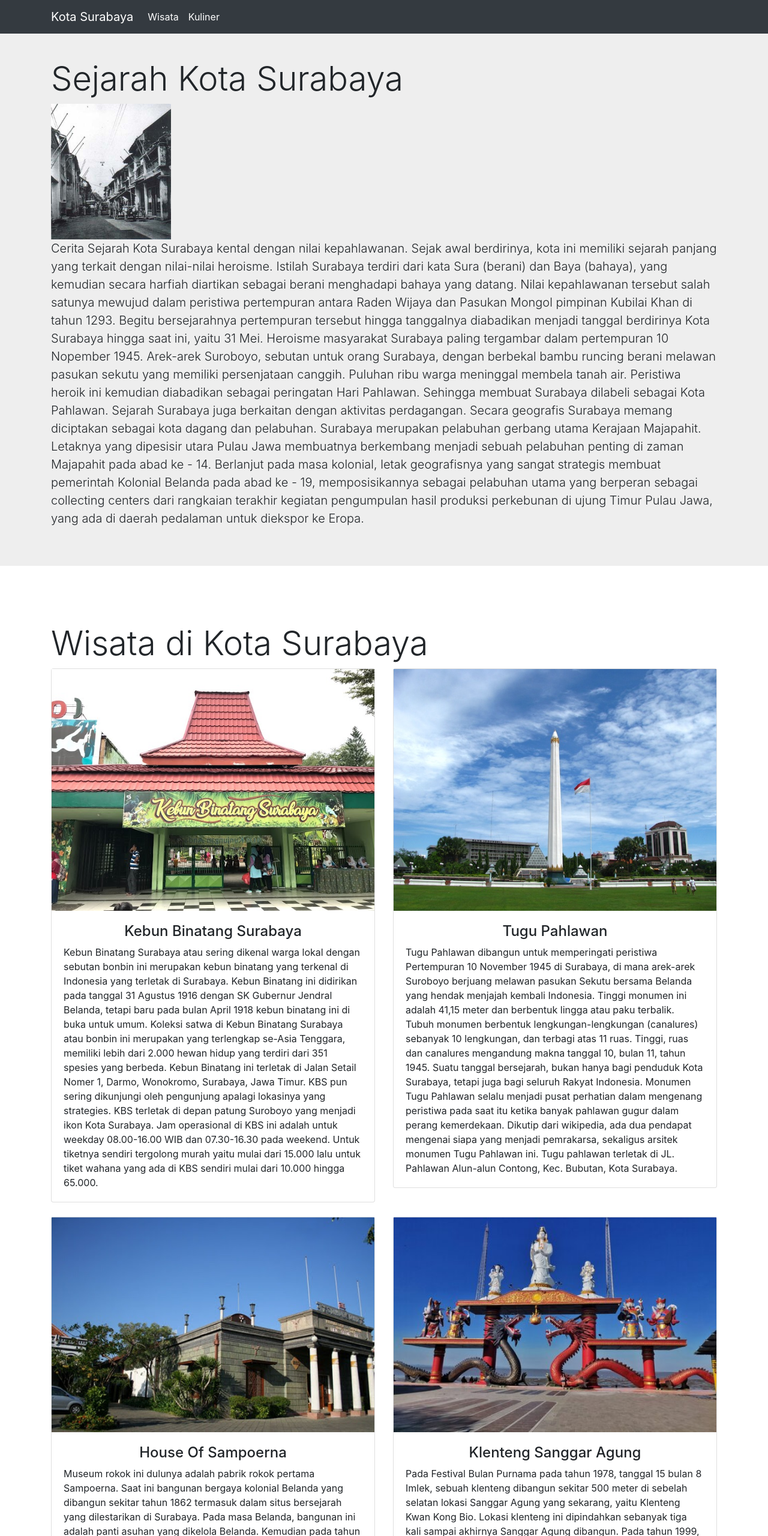
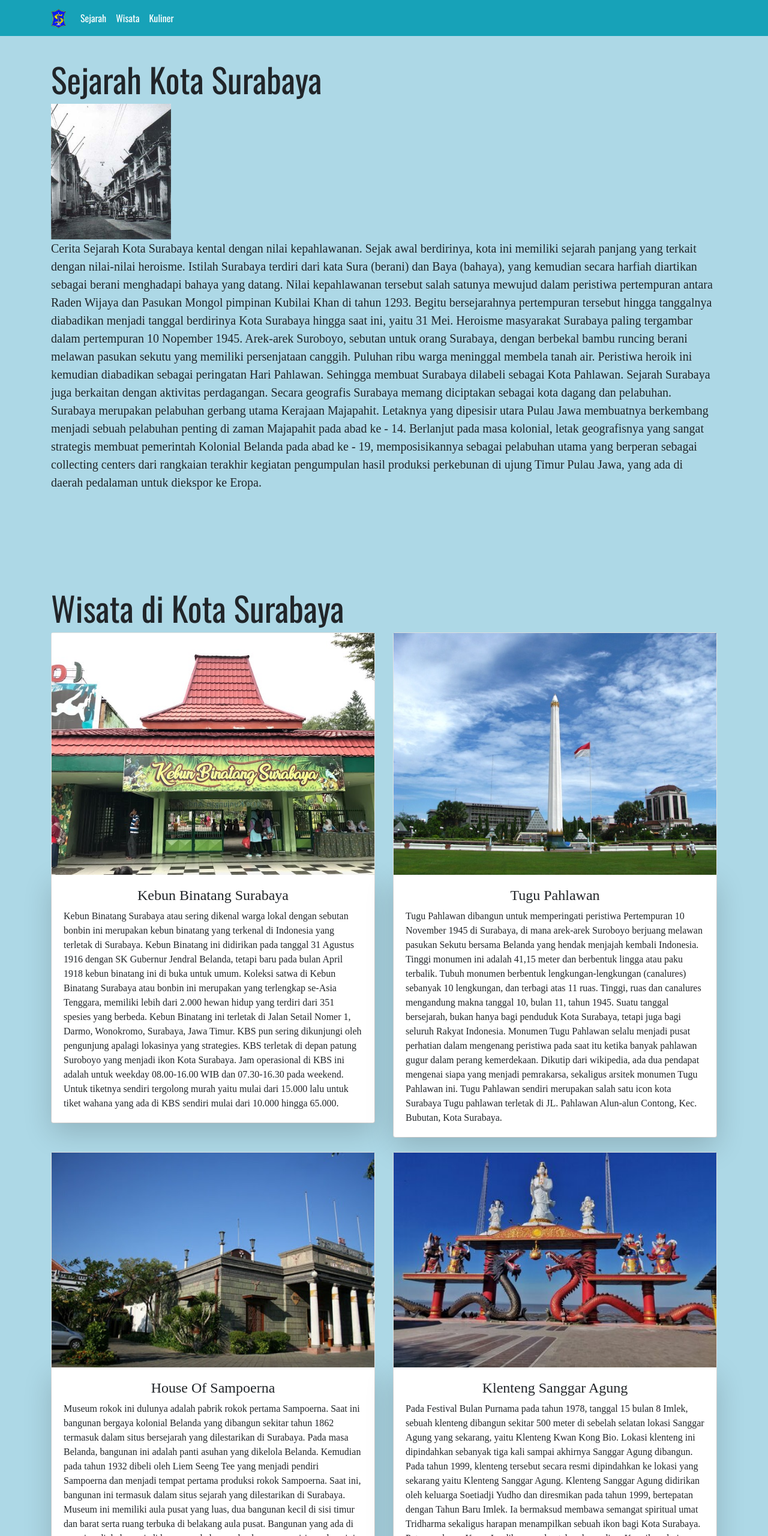
Before and after one commit to dafridramadhan/wikul, a plain HTML site: page index.html in a window 1280 px wide. Shown: the top 2560 px of the page at 60% size. Drawn offline with nearby package versions, Linux system fonts and the light colour scheme; a web font is replaced by a local one.

Commit message:
update website

```diff
--- a/css/style.css
+++ b/css/style.css
@@ -1,10 +1,21 @@
 html{
     scroll-behavior: smooth;
 }
+body{
+    background-color: lightblue;
+}
+p{
+    font-family: 'Zen Antique soft', serif;
+}
+h1{
+    font-family: 'Oswald', sans-serif;
+}
+h4{
+    font-family: 'Zen Antique Soft', serif;
+}
+a{
+    font-family: 'Oswald', sans-serif;
+}
 .Home{
-    background-color: #eee;
     margin-top: 50px;
 }
-.Kuliner{
-    background-color: #eee;
-}
--- a/index.html
+++ b/index.html
@@ -5,19 +5,22 @@
     <meta name="viewport" content="width=device-width, initial-scale=1, shrink-to-fit=no">
     <link rel="stylesheet" href="https://stackpath.bootstrapcdn.com/bootstrap/4.1.3/css/bootstrap.min.css" integrity="sha384-MCw98/SFnGE8fJT3GXwEOngsV7Zt27NXFoaoApmYm81iuXoPkFOJwJ8ERdknLPMO" crossorigin="anonymous">
     <link rel="stylesheet" href="css/style.css">
+    <link href="https://fonts.googleapis.com/css2?family=Oswald&display=swap" rel="stylesheet">
+    <link href="https://fonts.googleapis.com/css2?family=Zen+Antique+Soft&display=swap" rel="stylesheet">
     <title>Kota Surabaya!</title>
   </head>
   <body>
-    <nav class="navbar fixed-top navbar-expand-lg navbar-dark bg-dark">
+    <nav class="navbar fixed-top navbar-expand-lg navbar-dark bg-info">
         <div class="container">
-        <a class="navbar-brand page-scroll" href="#Home">Kota Surabaya</a>
+        <a class="navbar-brand"><img src="img/logo surabaya.png" width="25px"></a>
         <button class="navbar-toggler" type="button" data-toggle="collapse" data-target="#navbarNavAltMarkup" aria-controls="navbarNavAltMarkup" aria-expanded="false" aria-label="Toggle navigation">
           <span class="navbar-toggler-icon"></span>
         </button>
         <div class="collapse navbar-collapse" id="navbarNavAltMarkup">
           <div class="navbar-nav">
-            <a class="nav-item nav-link active page-scroll" href="#Wisata">Wisata<span class="sr-only">(current)</span></a>
-            <a class="nav-item nav-link active page-scroll" href="#Kuliner">Kuliner<span class="sr-only">(current)</span></a>
+            <a class="nav-item nav-link active" href="#Home">Sejarah<span class="sr-only">(current)</span></a>
+            <a class="nav-item nav-link active" href="#Wisata">Wisata<span class="sr-only">(current)</span></a>
+            <a class="nav-item nav-link active" href="#Kuliner">Kuliner<span class="sr-only">(current)</span></a>
           </div>
         </div>
         </div>
@@ -38,7 +41,7 @@
             <div class="col-lg-6">
                 <div class="card">
                     <img src="img/kbs.jpg" alt="ini adalah foto kbs">
-                        <div class="card-body">
+                        <div class="card-body shadow-lg bg-white rounded">
                             <h4 class="card-text text-center">Kebun Binatang Surabaya</h4>
                             <p class="card-text">Kebun Binatang Surabaya atau sering dikenal warga lokal dengan sebutan bonbin ini merupakan kebun binatang yang terkenal di Indonesia yang terletak di Surabaya. Kebun Binatang ini didirikan pada tanggal 31 Agustus 1916 dengan SK Gubernur Jendral Belanda, tetapi baru pada bulan April 1918 kebun binatang ini di buka untuk umum. Koleksi satwa di Kebun Binatang Surabaya atau bonbin ini merupakan yang terlengkap se-Asia Tenggara, memiliki lebih dari 2.000 hewan hidup yang terdiri dari 351 spesies yang berbeda. Kebun Binatang ini terletak di Jalan Setail Nomer 1, Darmo, Wonokromo, Surabaya, Jawa Timur.
                                 KBS pun sering dikunjungi oleh pengunjung apalagi lokasinya yang strategies. KBS terletak di depan patung Suroboyo yang menjadi ikon Kota Surabaya. Jam operasional di KBS ini adalah untuk weekday 08.00-16.00 WIB dan 07.30-16.30 pada weekend. Untuk tiketnya sendiri tergolong murah yaitu mulai dari 15.000 lalu untuk tiket wahana yang ada di KBS sendiri mulai dari 10.000 hingga 65.000.
@@ -49,9 +52,9 @@
             <div class="col-lg-6">
                 <div class="card">
                     <img src="img/tugu pahlawan.jpg" alt="ini adalah foto tugu pahlawan">
-                        <div class="card-body">
+                        <div class="card-body shadow-lg bg-white rounded">
                             <h4 class="card-text text-center">Tugu Pahlawan</h4>
-                            <p class="card-text">Tugu Pahlawan dibangun untuk memperingati peristiwa Pertempuran 10 November 1945 di Surabaya, di mana arek-arek Suroboyo berjuang melawan pasukan Sekutu bersama Belanda yang hendak menjajah kembali Indonesia. Tinggi monumen ini adalah 41,15 meter dan berbentuk lingga atau paku terbalik. Tubuh monumen berbentuk lengkungan-lengkungan (canalures) sebanyak 10 lengkungan, dan terbagi atas 11 ruas. Tinggi, ruas dan canalures mengandung makna tanggal 10, bulan 11, tahun 1945. Suatu tanggal bersejarah, bukan hanya bagi penduduk Kota Surabaya, tetapi juga bagi seluruh Rakyat Indonesia. Monumen Tugu Pahlawan selalu menjadi pusat perhatian dalam mengenang peristiwa pada saat itu ketika banyak pahlawan gugur dalam perang kemerdekaan. Dikutip dari wikipedia, ada dua pendapat mengenai siapa yang menjadi pemrakarsa, sekaligus arsitek monumen Tugu Pahlawan ini.
+                            <p class="card-text">Tugu Pahlawan dibangun untuk memperingati peristiwa Pertempuran 10 November 1945 di Surabaya, di mana arek-arek Suroboyo berjuang melawan pasukan Sekutu bersama Belanda yang hendak menjajah kembali Indonesia. Tinggi monumen ini adalah 41,15 meter dan berbentuk lingga atau paku terbalik. Tubuh monumen berbentuk lengkungan-lengkungan (canalures) sebanyak 10 lengkungan, dan terbagi atas 11 ruas. Tinggi, ruas dan canalures mengandung makna tanggal 10, bulan 11, tahun 1945. Suatu tanggal bersejarah, bukan hanya bagi penduduk Kota Surabaya, tetapi juga bagi seluruh Rakyat Indonesia. Monumen Tugu Pahlawan selalu menjadi pusat perhatian dalam mengenang peristiwa pada saat itu ketika banyak pahlawan gugur dalam perang kemerdekaan. Dikutip dari wikipedia, ada dua pendapat mengenai siapa yang menjadi pemrakarsa, sekaligus arsitek monumen Tugu Pahlawan ini. Tugu Pahlawan sendiri merupakan salah satu icon kota Surabaya
                                 Tugu pahlawan terletak di JL. Pahlawan Alun-alun Contong, Kec. Bubutan, Kota Surabaya.</p>
                         </div>
                 </div>
@@ -64,7 +67,7 @@
             <div class="col-lg-6">
                 <div class="card">
                     <img src="img/sampoerna.jpg" alt="ini adalah foto sampoerna">
-                        <div class="card-body">
+                        <div class="card-body shadow-lg bg-white rounded">
                             <h4 class="card-text text-center">House Of Sampoerna</h4>
                             <p class="card-text">Museum rokok ini dulunya adalah pabrik rokok pertama Sampoerna. Saat ini bangunan bergaya kolonial Belanda yang dibangun sekitar tahun 1862 termasuk dalam situs bersejarah yang dilestarikan di Surabaya. Pada masa Belanda, bangunan ini adalah panti asuhan yang dikelola Belanda. Kemudian pada tahun 1932 dibeli oleh Liem Seeng Tee yang menjadi pendiri Sampoerna dan menjadi tempat pertama produksi rokok Sampoerna. Saat ini, bangunan ini termasuk dalam situs sejarah yang dilestarikan di Surabaya. Museum ini memiliki aula pusat yang luas, dua bangunan kecil di sisi timur dan barat serta ruang terbuka di belakang aula pusat. Bangunan yang ada di samping diubah menjadi bangunan keluarga dan bangunan mirip gudang ini digunakan sebagai fasilitas produksi. Seperti  pemrosesan tembakau dan cengkeh, peracikan, melinting rokok dan pengemasan, pencetakan dan pemroses bahan jadi.
                                 House Of Sampoerna ini terletak di JL. Taman Sampoerna No.6, Krembangan Utara, Kec. Pabean Cantian, Kota Surabaya</p>
@@ -74,7 +77,7 @@
             <div class="col-lg-6">
                 <div class="card">
                     <img src="img/klenteng agung.jpg" alt="ini adalah foto klenteng sanggar agung">
-                        <div class="card-body">
+                        <div class="card-body shadow-lg bg-white rounded">
                             <h4 class="card-text text-center">Klenteng Sanggar Agung</h4>
                             <p class="card-text">Pada Festival Bulan Purnama pada tahun 1978, tanggal 15 bulan 8 Imlek, sebuah klenteng dibangun sekitar 500 meter di sebelah selatan lokasi Sanggar Agung yang sekarang, yaitu Klenteng Kwan Kong Bio. Lokasi klenteng ini dipindahkan sebanyak tiga kali sampai akhirnya Sanggar Agung dibangun. Pada tahun 1999, klenteng tersebut secara resmi dipindahkan ke lokasi yang sekarang yaitu Klenteng Sanggar Agung. Klenteng Sanggar Agung didirikan oleh keluarga Soetiadji Yudho dan diresmikan pada tahun 1999, bertepatan dengan Tahun Baru Imlek. Ia bermaksud membawa semangat spiritual umat Tridharma sekaligus harapan menampilkan sebuah ikon bagi Kota Surabaya. Patung raksasa Kwan Im dibangun dua tahun kemudian. Keunikan dari lokasi Klenteng Sanggar Agung adalah klenteng ini dibangun di atas laut sehingga berbentuk seperti teluk kecil yang menjorok ke laut serta dikelilingi pepohonan bakau. Klenteng Sanggar Agung ini terletak di JL. Sukolilo No 100, Pantai Ria Kenjeran, Surabaya.</p>
                         </div>
@@ -91,16 +94,16 @@
             <div class="col-lg-3">
                 <div class="card">
                     <img src="img/rawon.jpg" alt="ini adalah foto rawon">
-                    <div class="card-body">
+                    <div class="card-body shadow-lg bg-white rounded">
                         <h4 class="card-text text-center">Rawon</h4>
-                        <p class="card-text">Rawon adalah masakan Indonesia berupa sup daging berkuah hitam dengan bumbu khas yaitu kluwek dan rempah-rempah lainnya. Daging untuk rawon umumnya adalah daging sapi yang dipotong kecil-kecil, utamanya adalah bagian sandung lamur. Rawon biasanya disajikan bersama kecambah dan sambal. Rawon merupakan makanan yang banyak digemari semua kalangan. Di luar negeri, rawon disebut sebagai black soup.</p>
+                        <p class="card-text">Rawon adalah masakan Indonesia berupa sup daging berkuah hitam dengan bumbu khas yaitu kluwek dan rempah-rempah lainnya. Daging untuk rawon umumnya adalah daging sapi yang dipotong kecil-kecil, utamanya adalah bagian sandung lamur. Rawon biasanya disajikan bersama kecambah dan sambal. Rawon merupakan makanan yang banyak digemari semua kalangan. Di luar negeri, rawon disebut sebagai black soup. Warna hitam berasal dari kluwek.</p>
                     </div>
                 </div>
             </div>
             <div class="col-lg-3">
                 <div class="card">
                     <img src="img/rujak cingur.jpg" alt="ini adalah foto rujak cingur">
-                    <div class="card-body">
+                    <div class="card-body shadow-lg bg-white rounded">
                         <h4 class="card-text text-center">Rujak Cingur</h4>
                         <p class="card-text">Rujak Cingur adalah salah satu makanan tradisional yang mudah ditemukan di daerah Jawa Timur, terutama di daerah asalnya Surabaya. Rujak Cingur banyak digemari oleh masyarakat, karena harganya yang murah dan bahan utamanya yang unik, yaitu irisan mulut atau moncong sapi yang direbus dan dicampur dengan bahan lainnya kemudian disiram dengan bumbu petis udang yang telah diolah. Rujak Cingur banyak ditemukan di berbagai tempat di Surabaya</p>
                     </div>
@@ -109,7 +112,7 @@
             <div class="col-lg-3">
                 <div class="card">
                     <img src="img/tahu tek.jpg" alt="ini adalah foto tahu tek">
-                    <div class="card-body">
+                    <div class="card-body shadow-lg bg-white rounded">
                         <h4 class="card-text text-center">Tahu Tek</h4>
                         <p class="card-text">
                             Tahu Tek adalah salah satu masakan khas Kota Surabaya. Tahu Tek terdiri atas tahu goreng setengah matang dan lontong yang dipotong kecil-kecil dengan alat gunting dan garpu untuk memegang tahu atau lontong, telur, kentang goreng, sedikit taoge, dan irisan ketimun dipotong kecil-panjang (seperti acar), lalu setelah disiram dengan saus kacang dengan campuran petis di atasnya, ditaburkan kerupuk udang yang bentuknya kecil dengan diameter sekitar 3 cm.</p>
@@ -119,7 +122,7 @@
             <div class="col-lg-3">
                 <div class="card">
                     <img src="img/lontong balap.jpg" alt="ini adalah foto lontong balap">
-                    <div class="card-body">
+                    <div class="card-body shadow-lg bg-white rounded">
                         <h4 class="card-text text-center">Lontong Balap</h4>
                         <p class="card-text">Lontong Balap adalah makanan khas Indonesia yang merupakan ciri khas kota Surabaya. Lontong Balap memiliki perpaduan rasa yang menarik, yaitu asin, gurih, dan manis. Paduan rasa tersebut juga menjadi keunikan tersendiri dan membuat Lontong Balap dapat bersaing dengan makanan-makanan modern. Lontong yang diiris ditambah dengan kecambang dan lentho kemudian disiram dengan kuah kecap yang khas. Tak lupa sate kerang sebagai pasangannya.</p>
                     </div>
@@ -131,7 +134,6 @@
     <script src="https://code.jquery.com/jquery-3.3.1.slim.min.js" integrity="sha384-q8i/X+965DzO0rT7abK41JStQIAqVgRVzpbzo5smXKp4YfRvH+8abtTE1Pi6jizo" crossorigin="anonymous"></script>
     <script src="https://cdnjs.cloudflare.com/ajax/libs/popper.js/1.14.3/umd/popper.min.js" integrity="sha384-ZMP7rVo3mIykV+2+9J3UJ46jBk0WLaUAdn689aCwoqbBJiSnjAK/l8WvCWPIPm49" crossorigin="anonymous"></script>
     <script src="https://stackpath.bootstrapcdn.com/bootstrap/4.1.3/js/bootstrap.min.js" integrity="sha384-ChfqqxuZUCnJSK3+MXmPNIyE6ZbWh2IMqE241rYiqJxyMiZ6OW/JmZQ5stwEULTy" crossorigin="anonymous"></script>
-    <script src="js/script.js"></script>
     <br>
     <footer style="text-align: center;">
         <p>Copyright &copy; 2021 Built by. <a href="https://www.instagram.com/dafridr">Daffa Ridwhan Ramadhan</a>.</p>
```
Also changed, not shown: js/script.js (deleted, +0 -12 lines), img/logo surabaya.png (added).
